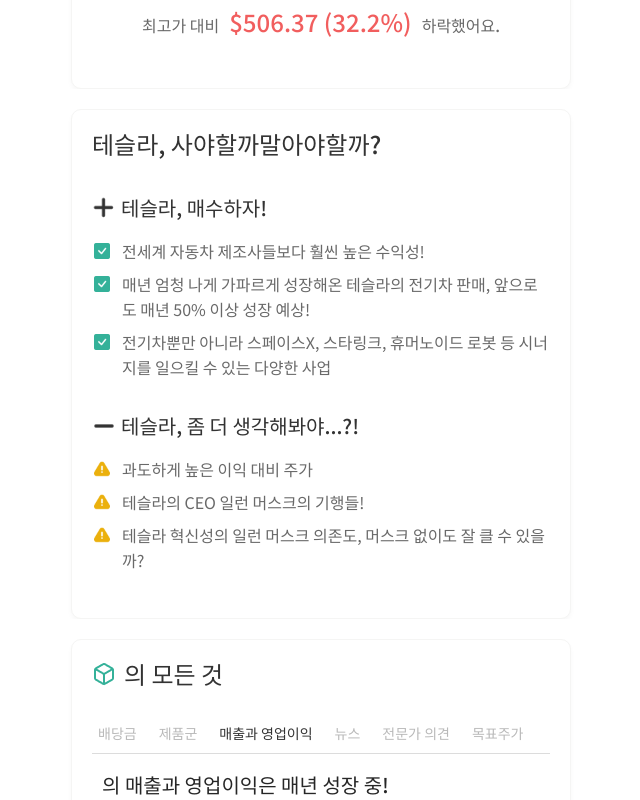
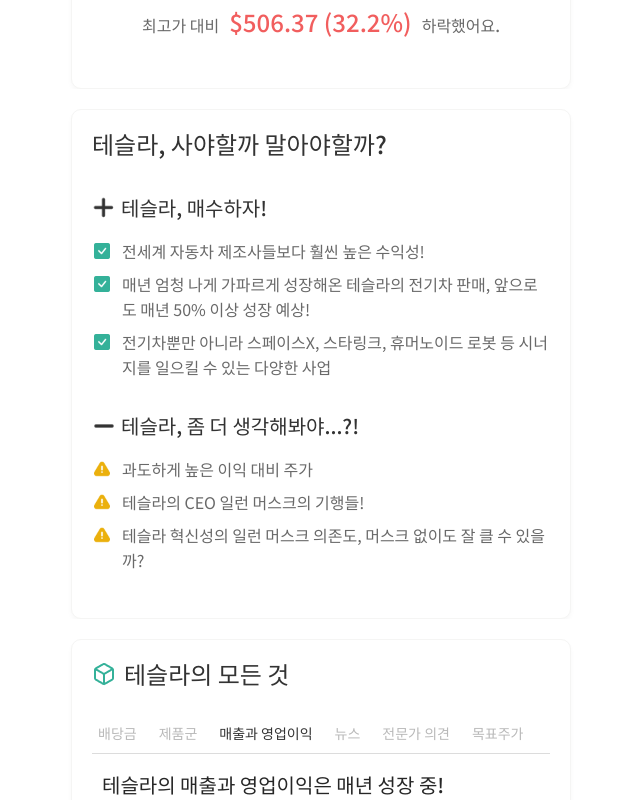
Before and after one commit to GBSIM/oruum_frontend, a React (Create React App) app: page /Stock in a window 1280 px wide. Shown: the part 720-1520 px from the top of the page, without its empty margins (319-959 px from the left). Built offline with nearby package versions, Linux system fonts and the light colour scheme.

Commit message:
add reducer variables

```diff
--- a/src/components/library/ui/stock/StockCheckPoint/StockCheckPoint.js
+++ b/src/components/library/ui/stock/StockCheckPoint/StockCheckPoint.js
@@ -1,14 +1,17 @@
 import './StockCheckPoint.css';
+import { useSelector,useDispatch } from "react-redux";
 
 export default function StockCheckPoint() {
+    const {koreanName} = useSelector(state => state.stock);
+
     return (
         <div>
             <div className="stock-check-point-title-container">
-                <h2 className="stock-check-point-title">{'테슬라'}, 사야할까말아야할까?</h2>
+                <h2 className="stock-check-point-title">{koreanName}, 사야할까 말아야할까?</h2>
             </div>
             <div style={{height:'30px'}}></div>
             <CheckPoints
-                title={'테슬라, 매수하자!'}
+                title={koreanName + ', 매수하자!'}
                 titleImage={require('../../images/Icon/icon_add_light_black.png')}
                 textImage={require('../../images/Icon/icon_check_box_oruum_green.png')}
                 checkPoints={['전세계 자동차 제조사들보다 훨씬 높은 수익성!',
@@ -16,7 +19,7 @@ export default function StockCheckPoint() {
                               '전기차뿐만 아니라 스페이스X, 스타링크, 휴머노이드 로봇 등 시너지를 일으킬 수 있는 다양한 사업']}></CheckPoints>
             <div style={{height:'30px'}}></div>
             <CheckPoints
-                title={'테슬라, 좀 더 생각해봐야...?!'}
+                title={koreanName + ', 좀 더 생각해봐야...?!'}
                 titleImage={require('../../images/Icon/icon_minus_light_black.png')}
                 textImage={require('../../images/Icon/icon_danger_yellow.png')}
                 checkPoints={['과도하게 높은 이익 대비 주가',
--- a/src/components/library/ui/stock/StockDetail/StockDetail.js
+++ b/src/components/library/ui/stock/StockDetail/StockDetail.js
@@ -4,14 +4,14 @@ import { useSelector,useDispatch } from "react-redux";
 import { changeDetailMenu } from '../../../../../_reducers/stock';
 
 export default function StockDetail() {
-    const {koreaName} = useSelector(state => state.stock);
+    const {koreanName} = useSelector(state => state.stock);
 
     return (
         <div>
             <div className="stock-detail-title-container">
                 <img className="stock-detail-title-icon"
                      src={require('../../images/Icon/icon_box_oruum_green.png')}></img>
-                <h2 className='stock-detail-title'>{koreaName}의 모든 것</h2>
+                <h2 className='stock-detail-title'>{koreanName}의 모든 것</h2>
             </div>
             <div style={{height:'20px'}}></div>
             <StockDetailSelector></StockDetailSelector>
--- a/src/components/library/ui/stock/StockIncome/StockIncome.js
+++ b/src/components/library/ui/stock/StockIncome/StockIncome.js
@@ -2,12 +2,12 @@ import './StockIncome.css';
 import { useSelector,useDispatch } from "react-redux";
 
 export default function StockIncome() {
-    const {koreaName} = useSelector(state => state.stock);
+    const {koreanName} = useSelector(state => state.stock);
 
     return (
         <div>
             <h3 className='stock-income-title'>
-                {koreaName}의 매출과 영업이익은 매년 성장 중!
+                {koreanName}의 매출과 영업이익은 매년 성장 중!
             </h3>
             <div style={{height:'30px'}}></div>
             <div className="stock-income-container">
```
